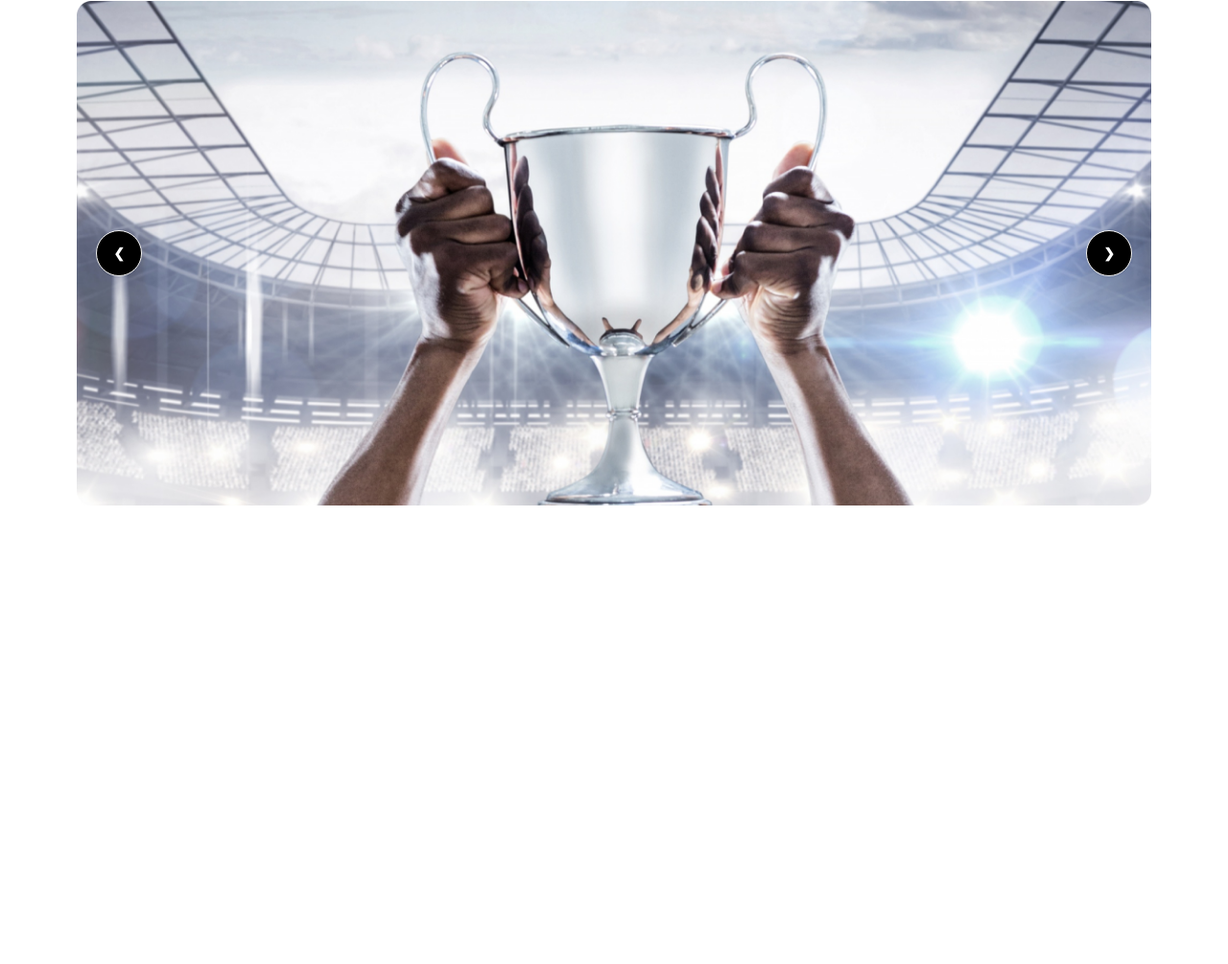
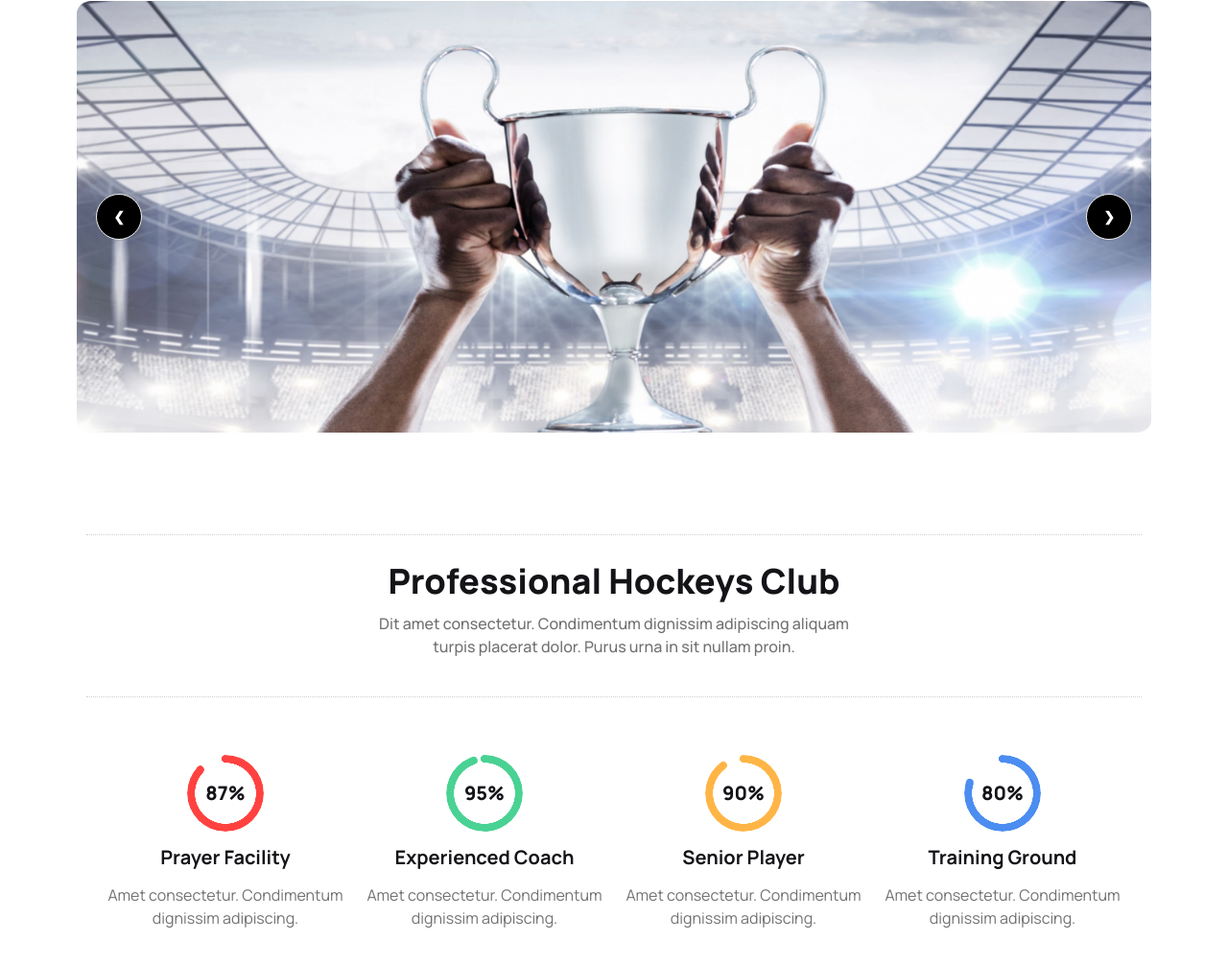
Before and after one commit to AJLife/My-third-assignment, a plain HTML site: page index.html in a window 1280 px wide. Shown: the part 115-1120 px from the top of the page at 96% size. Before the commit the page ends 800 px from the top, so only its background shows below. Drawn offline with nearby package versions, Linux system fonts and the light colour scheme.

Commit message:
added Progressing section

```diff
--- a/index.html
+++ b/index.html
@@ -31,12 +31,13 @@
         }
     </script>
 </head>
-<body >
+<body>
+      <!-- header section -->
     <header >
        <nav>
         <div class="container mx-auto lg:px-20 px-8 py-6 ">
             <div class="navbar bg-base-100 ">
-                <div class="navbar-start flex  justify-center items-center">
+                <div class="navbar-start flex lg:items-center">
                   <div class="dropdown ">
                     <div tabindex="0" role="button" class="btn btn-ghost lg:hidden">
                       <svg xmlns="http://www.w3.org/2000/svg" class="h-5 w-5" fill="none" viewBox="0 0 24 24" stroke="currentColor"><path stroke-linecap="round" stroke-linejoin="round" stroke-width="2" d="M4 6h16M4 12h8m-8 6h16" /></svg>
@@ -70,9 +71,9 @@
        </nav>
        <!-- banner section -->
        <div class="container mx-auto lg:px-20 px-8">
-        <div class="carousel w-full">
+        <div class="carousel w-full lg:h-[450px]">
             <!-- image 1 -->
-            <div id="slide1" class="carousel-item relative w-full">
+            <div id="slide1" class="carousel-item  relative w-full">
               <img src="/Images/1.png" class="w-full" />
               <div class="absolute flex justify-between transform -translate-y-1/2 left-5 right-5 top-1/2">
                 <a href="#slide4" class="btn btn-circle bg-black text-white">❮</a>
@@ -105,8 +106,49 @@
             </div>
         </div>
        </div>
+    </header>
+      <!-- main section -->
+    <main class="main-section">
+      <!-- Progressbar section -->
+      <section>
+         <div class="text-center  max-w-[1100px] mx-auto py-7 px-8 Professional-section-content">
+          <h2 class="lg:text-4xl text-2xl font-extrabold text-[#131318]">Professional Hockeys Club</h2>
+          <p class="text-[16px] lg:w-[500px] py-3 mx-auto font-medium text-secondary-color">Dit amet consectetur. Condimentum dignissim
+            adipiscing aliquam turpis placerat dolor.
+            Purus urna in sit nullam proin. </p>
+         </div>
+         <div class="max-w-[1000px] mx-auto pt-[48px] lg:flex gap-5 justify-center items-center ">
 
-    </header>
-
+            <!-- Progress bar 1 -->
+            <div class="bar1 text-center py-3">
+              <div class="radial-progress text-primary-color w-[80px] h-[80px]" style="--value:87;" role="progressbar"><span class="text-[#131318] font-extrabold text-[20px]">87%</span></div>
+              <h1 class="py-[12px] text-[#131318] font-semibold text-[20px]">Prayer Facility</h1>
+              <p class="text-secondary-color text-[16px] w-[250px] mx-auto from-neutral-400">Amet consectetur. Condimentum
+                 dignissim adipiscing.</p>
+            </div>
+            <!-- Progress bar 2 -->
+            <div class="bar2 text-center py-3">
+              <div class="radial-progress text-[#49D293] w-[80px] h-[80px]" style="--value:95;" role="progressbar"><span class="text-[#131318] font-extrabold text-[20px]">95%</span></div>
+              <h1 class="py-[12px] text-[#131318] font-semibold text-[20px]">Experienced Coach</h1>
+              <p class="text-secondary-color text-[16px] w-[250px] mx-auto from-neutral-400">Amet consectetur. Condimentum
+                 dignissim adipiscing.</p>
+            </div>
+            <!-- Progress bar 3 -->
+            <div class="bar3 text-center py-3">
+              <div class="radial-progress text-[#FFB546] w-[80px] h-[80px]" style="--value:90;" role="progressbar"><span class="text-[#131318] font-extrabold text-[20px]">90%</span></div>
+              <h1 class="py-[12px] text-[#131318] font-semibold text-[20px]">Senior Player</h1>
+              <p class="text-secondary-color text-[16px] w-[250px] mx-auto from-neutral-400">Amet consectetur. Condimentum
+                 dignissim adipiscing.</p>
+            </div>
+            <!-- Progress bar 4 -->
+            <div class="bar4 text-center ">
+              <div class="radial-progress text-[#4C8DF1] w-[80px] h-[80px]" style="--value:80;" role="progressbar"><span class="text-[#131318] font-extrabold text-[20px]">80%</span></div>
+              <h1 class="py-[12px] text-[#131318] font-semibold text-[20px]">Training Ground</h1>
+              <p class="text-secondary-color text-[16px] w-[250px] mx-auto from-neutral-400">Amet consectetur. Condimentum
+                 dignissim adipiscing.</p>
+            </div>
+        </div>
+      </section>
+    </main>
 </body>
 </html>
--- a/style/style.css
+++ b/style/style.css
@@ -3,3 +3,12 @@
 body{
     font-family: 'Manrope', sans-serif;
 }
+
+.main-section{
+    max-width: 1170px;
+    margin: 100px auto;
+
+}.Professional-section-content{
+    border-top: 1px dotted rgba(19, 19, 24, 0.20);
+    border-bottom: 1px dotted rgba(19, 19, 24, 0.20);
+}
```
